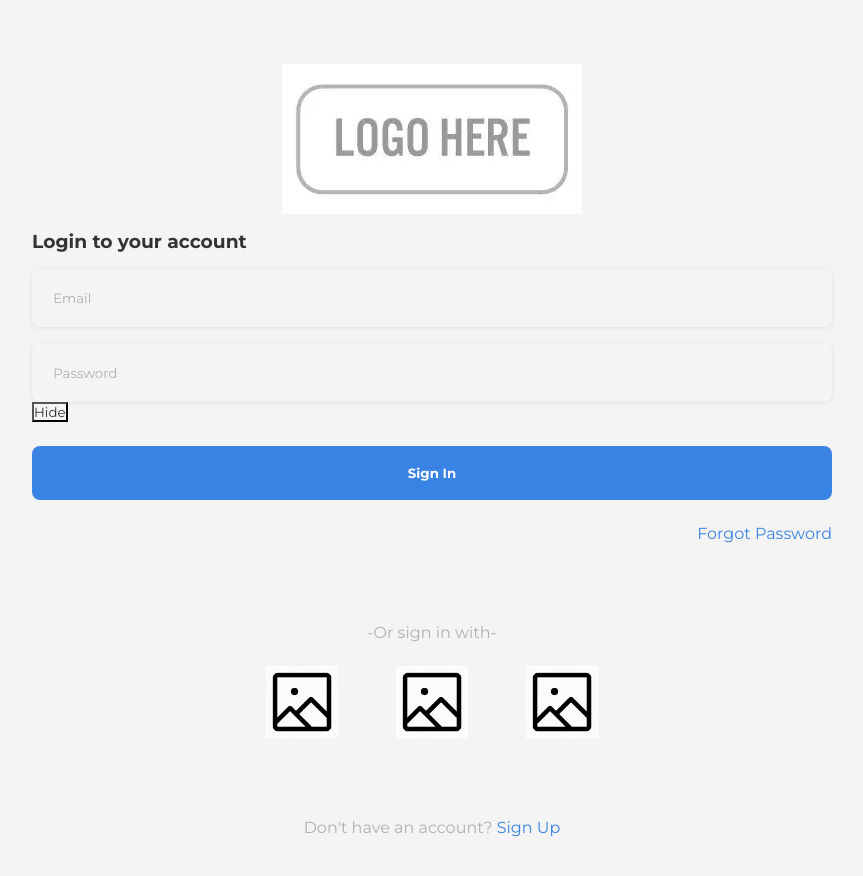
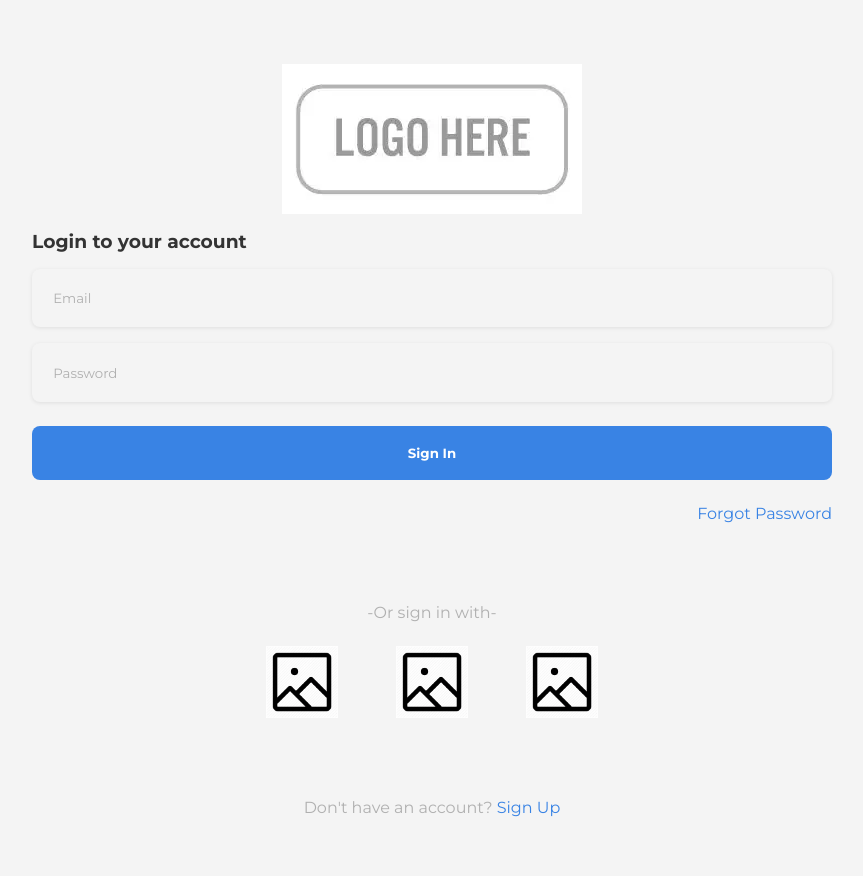
Before and after one commit to hyoga-dev/hexis, a React (Vite) app: page / in a window 1280 px wide. Shown: the top 876 px of the page, without its empty margins (208-1071 px from the left). Built offline with nearby package versions, Linux system fonts and the light colour scheme.

Commit message:
refactor: replace PasswordInput with Input component and update FormBox for improved form handling

```diff
--- a/src/Pages/Components/FormBox.jsx
+++ b/src/Pages/Components/FormBox.jsx
@@ -1,14 +1,14 @@
 import { useState } from "react";
 import ConfirmPassword from "./ConfirmPassword";
-import PasswordInput from "./PasswordInput";
+import Input from "./Input";
 
 export default function FormBox({ title, isRegister }) {
-  const [visible, setVisible] = useState(false);
   const [formData, setFormData] = useState({
     email: "",
     password: "",
-    ConfirmPassword: "",
+    confirmPassword: "",
   });
+
   const handleChange = (e) =>
     setFormData({ ...formData, [e.target.name]: e.target.value });
   const handleSubmit = (e) => {
@@ -20,30 +20,28 @@ export default function FormBox({ title, isRegister }) {
     <>
       <div className="form-box">
         <h3>{title}</h3>
-        <form onSubmit={handleSubmit}>
-          <input
+        <form>
+          <Input
             type="text"
             placeholder="Email"
             name="email"
-            className="input"
             onChange={handleChange}
           />
-          <input
-            type={visible ? "text" : "password"}
+          <Input
+            type="password"
             placeholder="Password"
             name="password"
-            className="input"
             onChange={handleChange}
           />
-          <button
-            onClick={() => {
-              setVisible(!visible);
-            }}
-          >
-            {visible ? "show" : "Hide"}
-          </button>
-          {isRegister === true && <ConfirmPassword />}
-          <button className="btn-primary" type="submit">
+          {isRegister === true && (
+            <Input
+              type="password"
+              placeholder="Confirm Password"
+              name="confirmPassword"
+              onChange={handleChange}
+            />
+          )}
+          <button className="btn-primary" type="submit" onClick={handleSubmit}>
             Sign In
           </button>
         </form>
--- /dev/null
+++ b/src/Pages/Components/Input.jsx
@@ -0,0 +1,18 @@
+import { useState } from "react";
+
+export default function PasswordInput({ type, placeholder, name, onChange }) {
+  const [visible, setVisible] = useState(false);
+
+  return (
+    <>
+      <input
+        type={type}
+        placeholder={placeholder}
+        name={name}
+        className="input"
+        onChange={onChange}
+        required
+      />
+    </>
+  );
+}
--- a/src/Pages/Components/PasswordInput.jsx
+++ /dev/null
@@ -1,22 +0,0 @@
-import { useState } from "react";
-
-export default function PasswordInput() {
-  const [visible, setVisible] = useState(false);
-  return (
-    <>
-      <input
-        type={visible ? "text" : "password"}
-        placeholder="Password"
-        name="password"
-        className="input"
-      />
-      <button
-        onClick={() => {
-          setVisible(!visible);
-        }}
-      >
-        {visible ? "show" : "Hide"}
-      </button>
-    </>
-  );
-}
--- a/src/Pages/Register.jsx
+++ b/src/Pages/Register.jsx
@@ -4,14 +4,14 @@ import "../assets/Styles/global.css";
 import "../assets/Styles/login.css";
 import Logo from "../assets/Images/logo.png";
 import AltLogin from "./Components/AltLogin";
-import LoginBox from "./Components/FormBox";
+import FormBox from "./Components/FormBox";
 
 export default function Register() {
   return (
     <>
       <div className="container">
         <img src={Logo} alt="Logo" className="logo" />
-        <LoginBox title="Register your account" isRegister={true} />
+        <FormBox title="Register your account" isRegister={true} />
         <p>-Or sign up with-</p>
         <AltLogin />
         <p>
```
